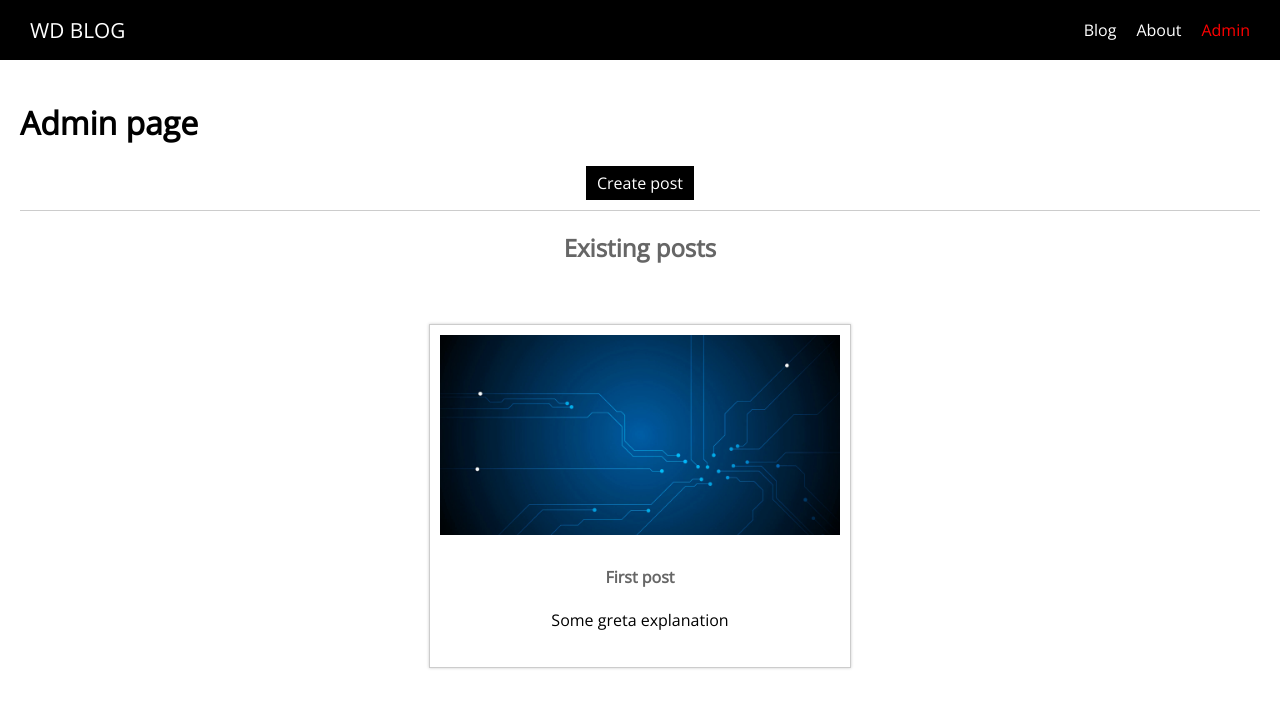
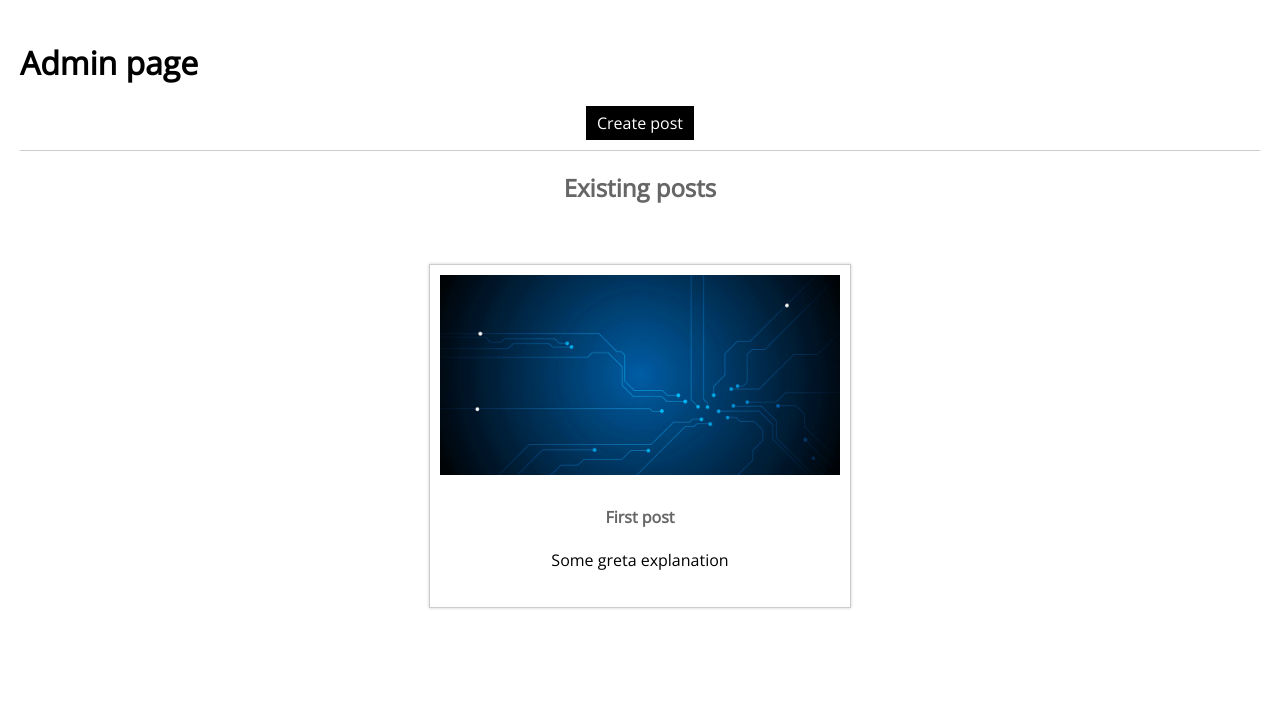
Before and after one commit to stefcot/ssr-example-with-nuxt, a Nuxt app: page /admin in a window 1280 px wide. Shown: the top 708 px of the page. Built offline with nearby package versions, Linux system fonts and the light colour scheme.

Commit message:
Pages, routing & love : Applied different layout for admin pages

```diff
--- /dev/null
+++ b/layouts/admin.vue
@@ -0,0 +1,14 @@
+<template>
+  <div>
+    <nuxt />
+  </div>
+</template>
+
+<style>
+html {
+  font-family: 'Open Sans', sans-serif;
+}
+body {
+  margin: 0;
+}
+</style>
--- a/pages/admin/_postId/index.vue
+++ b/pages/admin/_postId/index.vue
@@ -11,6 +11,7 @@
 import AdminPostForm from '@/components/Admin/AdminPostForm'
 
 export default {
+  layout: 'admin',
   components: {
     AdminPostForm
   },
--- a/pages/admin/auth/index.vue
+++ b/pages/admin/auth/index.vue
@@ -25,6 +25,7 @@
 import AppControlInput from '@/components/UI/AppControlInput'
 
 export default {
+  layout: 'admin',
   name: 'AdminAuthPage',
   components: {
     AppButton,
--- a/pages/admin/index.vue
+++ b/pages/admin/index.vue
@@ -15,6 +15,7 @@
 import PostList from '@/components/Posts/PostList'
 import AppButton from '@/components/UI/AppButton'
 export default {
+  layout: 'admin',
   components: { PostList, AppButton },
   methods: {
     onCreateButtonClick() {
--- a/pages/admin/new-post/index.vue
+++ b/pages/admin/new-post/index.vue
@@ -10,6 +10,7 @@
 import AdminPostForm from '@/components/Admin/AdminPostForm'
 
 export default {
+  layout: 'admin',
   components: {
     AdminPostForm
   }
```
